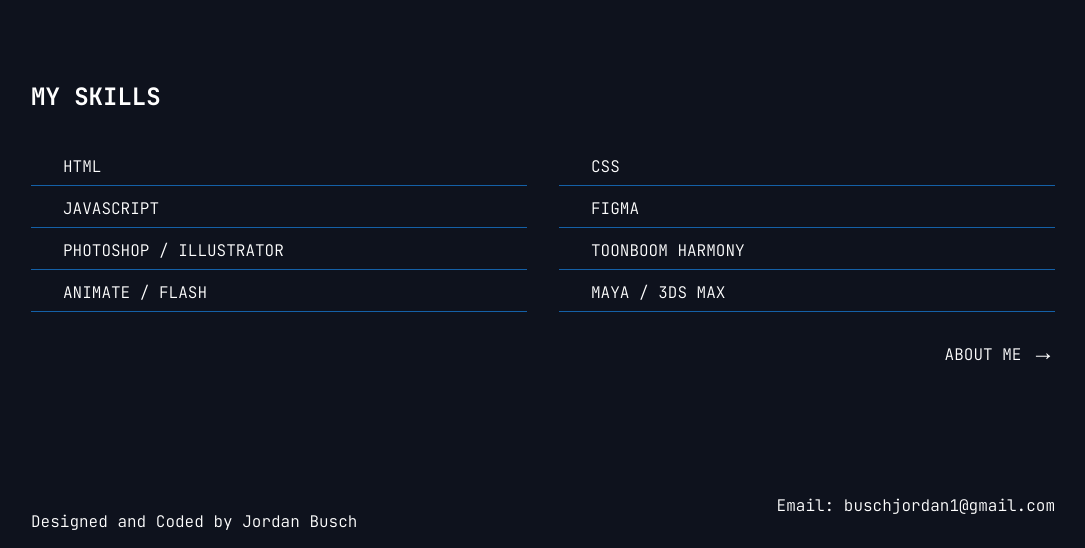
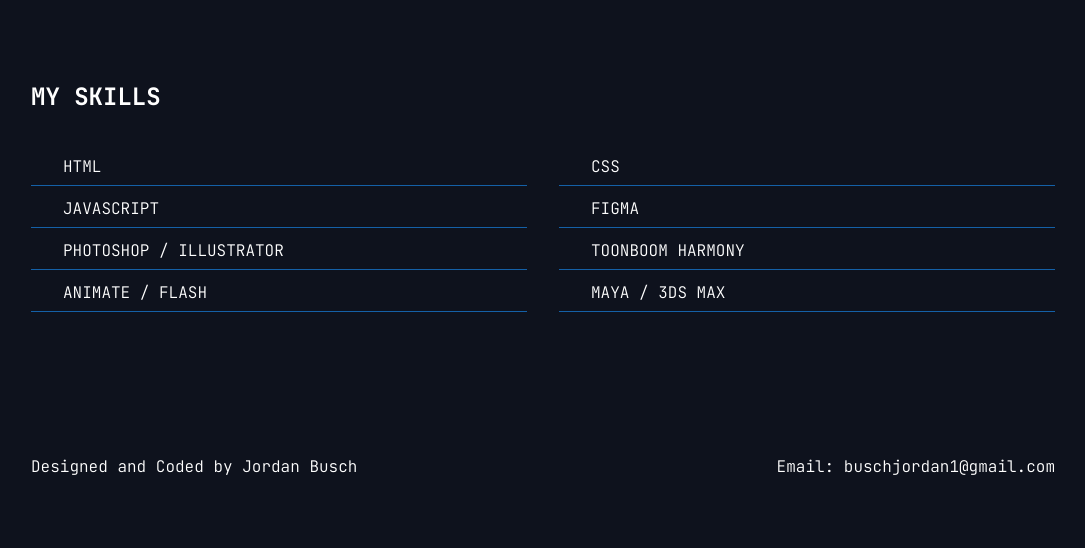
Before and after one commit to jordanbusch/portfolio-site, a plain HTML site: page experience.html in a window 1280 px wide. Shown: the part 413-961 px from the top of the page, without its empty margins (97-1182 px from the left). After the commit the page ends 906 px from the top, so only its background shows below. Drawn offline with nearby package versions, Linux system fonts and the light colour scheme.

Commit message:
adjustments

```diff
--- a/experience.html
+++ b/experience.html
@@ -44,8 +44,6 @@
                 <li>ANIMATE / FLASH</li>
                 <li>MAYA / 3DS MAX</li>
             </ul>
-
-            <a href="about.html">ABOUT ME <span class="arrow">&#8594;</span></a>
         </section>
 
     </main>
--- a/layout.css
+++ b/layout.css
@@ -163,10 +163,9 @@ main {
 }
 
 footer {
-    grid-column: span 12;
-    grid-row: span 1;
     display: flex;
     justify-content: space-between;
+    align-items: center;
     margin: 0;
 }
 
```
